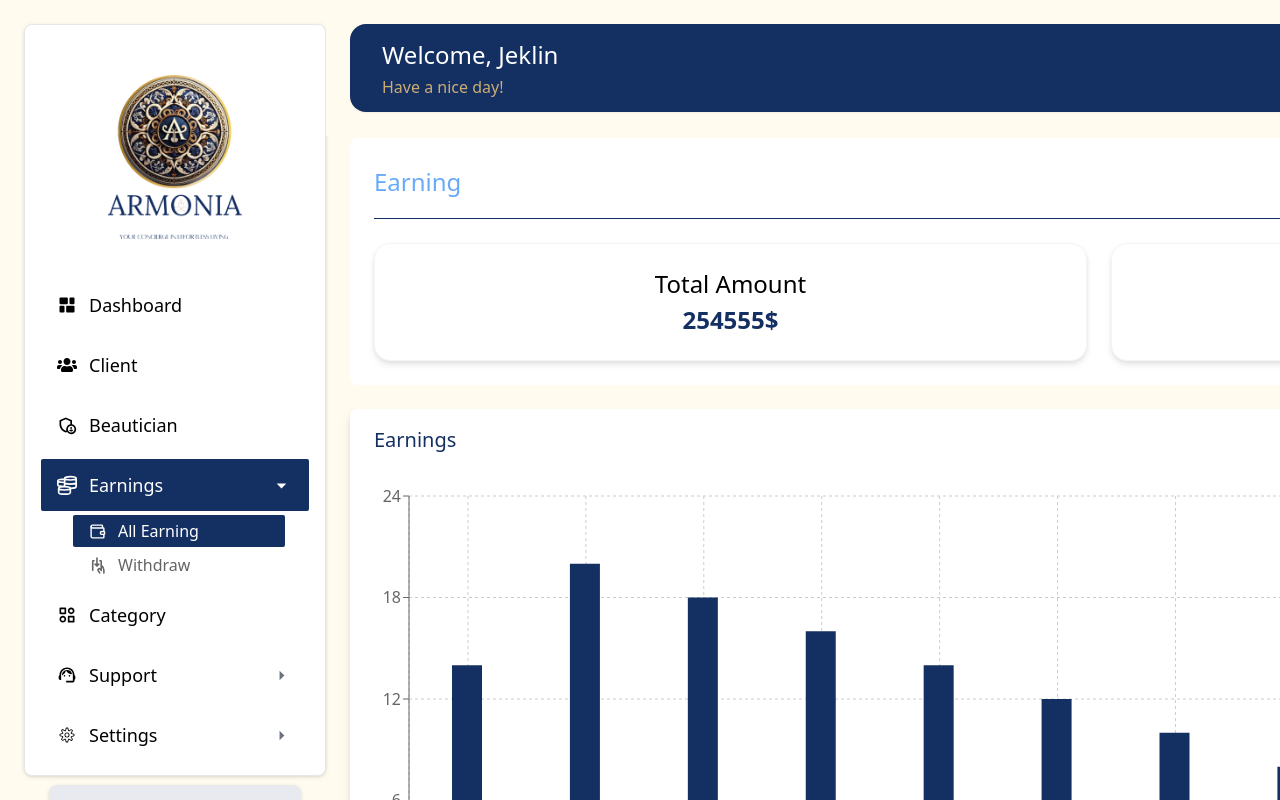
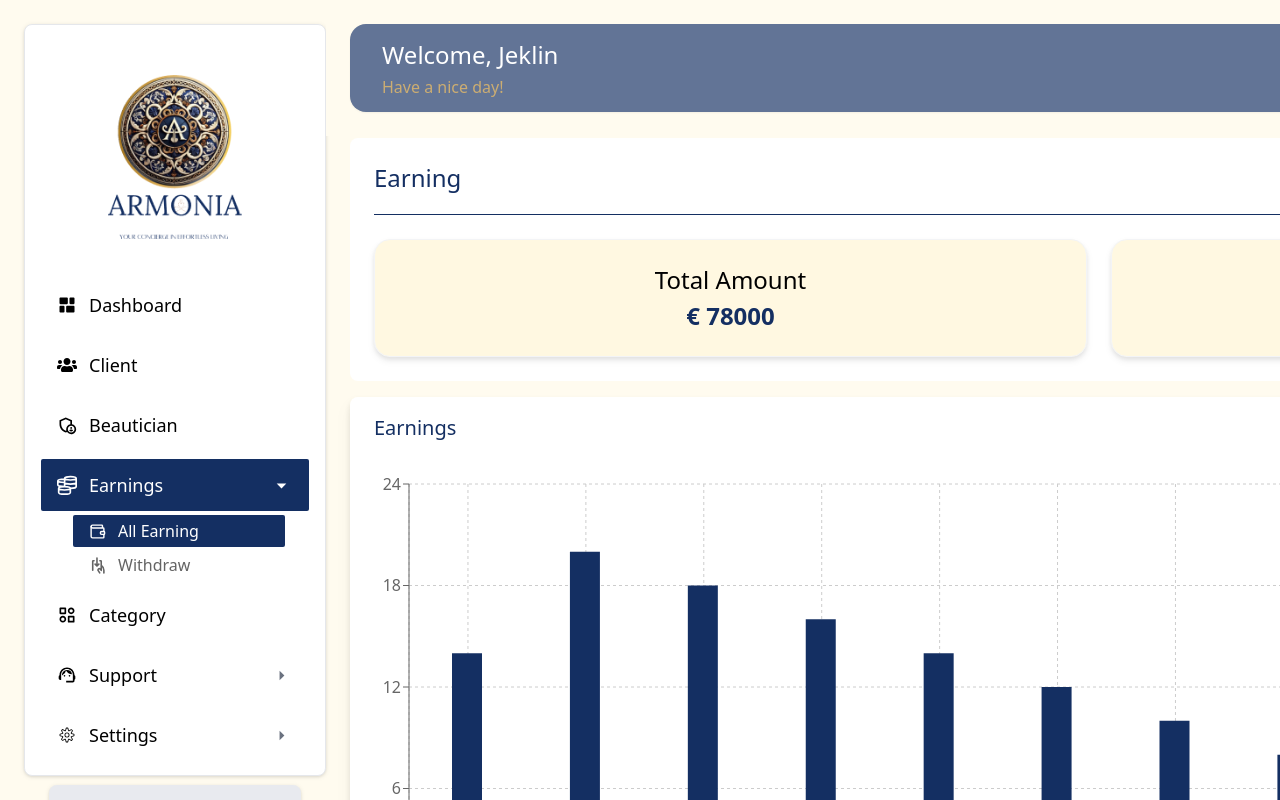
Before and after one commit to shejanNizam/beauty-and-wellness, a React (Vite) app: page /earnings/all-earnings in a window 1280 px wide. Shown: the top 800 px of the page. Built offline with nearby package versions, Linux system fonts and the light colour scheme.

Commit message:
all earning page refactor

```diff
--- a/src/layouts/Main/Header.jsx
+++ b/src/layouts/Main/Header.jsx
@@ -1,9 +1,9 @@
 import { Badge, Button } from "antd";
 import React, { useEffect, useRef, useState } from "react";
 import { IoIosNotificationsOutline } from "react-icons/io";
+import { IoNotificationsOutline } from "react-icons/io5";
 import { useLocation, useNavigate } from "react-router-dom";
 import USER_IMG from "../../assets/images/services/frame1.png";
-import { IoNotificationsOutline } from "react-icons/io5";
 
 const Header = () => {
   const navigate = useNavigate();
@@ -32,7 +32,7 @@ const Header = () => {
   }, [loacatin.pathname]);
 
   return (
-    <div className="w-full h-[88px] flex justify-between items-center rounded-2xl py-[16px] px-[32px] bg-primary shadow-sm relative">
+    <div className="w-full h-[88px] flex justify-between items-center rounded-2xl py-[16px] px-[32px] bg-[#627496] shadow-sm relative">
       <div className="text-start space-y-0.5">
         <p className="text-[24px] font-medium text-white">
           {"Welcome,"} {"Jeklin"}
--- a/src/pages/Main/Earnings/Earnings.jsx
+++ b/src/pages/Main/Earnings/Earnings.jsx
@@ -2,22 +2,24 @@ import React from "react";
 import DashboardChart from "../../../Components/DashboardCahrt";
 const Earnings = () => {
   return (
-    <div className="space-y-[24px]">
-      <div className="bg-white p-[24px] pt-2 rounded-lg space-y-6">
-        <p className="py-5 border-b border-info text-blue-400/95 text-2xl font-sans">
+    <div className="space-y-[16px]">
+      <div className="bg-white p-[24px] pt-1 rounded-lg space-y-6">
+        <p className="py-5 border-b border-info text-primary text-2xl font-sans">
           Earning
         </p>
         <div className="grid grid-cols-2 gap-x-6">
-          <div className="bg-white px-[24px] py-6 rounded-2xl space-y-1 flex flex-col justify-center items-center drop-shadow-md border border-gray-100">
-            <h3 className="text-2xl font-thin">{"Total Amount"}</h3>
+          <div className="bg-[#FFF8E1] px-[24px] py-6 rounded-2xl space-y-1 flex flex-col justify-center items-center drop-shadow-md border border-gray-100">
+            <h3 className="text-2xl font-semiboldthin">{"Total Amount"}</h3>
             <h3 className="text-2xl font-semibold text-info">
-              {`254555`}<span className="font-sans">$</span>
+              <span className="font-sans">€ </span>
+              {`78000`}
             </h3>
           </div>
-          <div className="bg-white px-[24px] py-6 rounded-2xl space-y-1 flex flex-col justify-center items-center drop-shadow-md border border-gray-100">
-            <h3 className="text-2xl font-thin">{"Withdrawable"}</h3>
+          <div className="bg-[#FFF8E1] px-[24px] py-6 rounded-2xl space-y-1 flex flex-col justify-center items-center drop-shadow-md border border-gray-100">
+            <h3 className="text-2xl font-semiboldthin">{"Withdrawable"}</h3>
             <h3 className="text-2xl font-semibold text-info">
-              {`6500`}<span className="font-sans">$</span>
+              <span className="font-sans">€ </span>
+              {`70000`}
             </h3>
           </div>
         </div>
```
